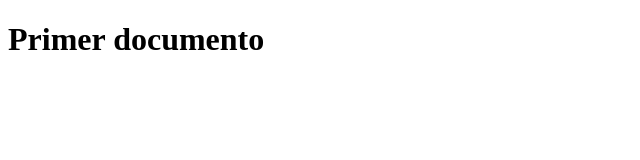
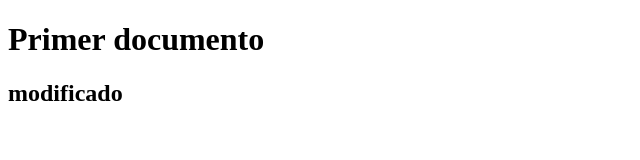
Before and after one commit to esin1/repro-de-31_12_22, a plain HTML site: page index.html in a window 1280 px wide. Shown: the whole page, without its empty margins (0-640 px from the left). Drawn offline with Linux system fonts and the light colour scheme.

Commit message:
con cambio

```diff
--- a/index.html
+++ b/index.html
@@ -6,6 +6,7 @@
     <meta name="viewport" content="width=device-width, initial-scale=1.0">
     <title>Document</title>
     <h1>Primer documento</h1>
+    <h2>modificado</h2>
 </head>
 <body>
 
```
